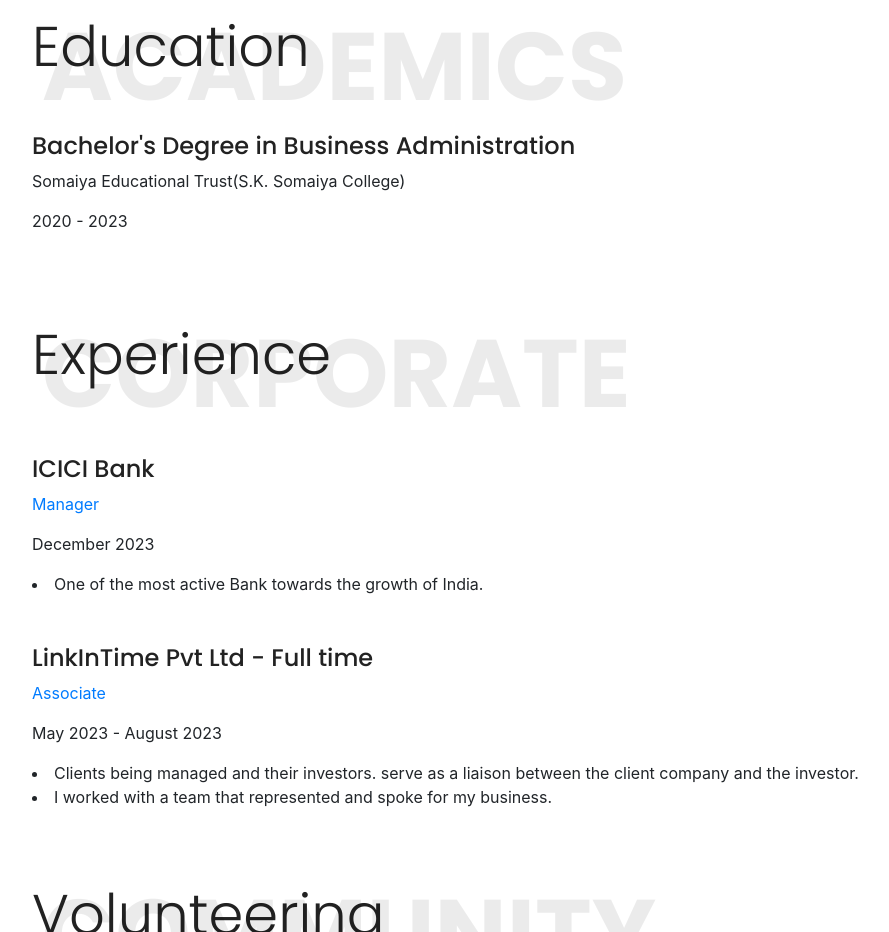
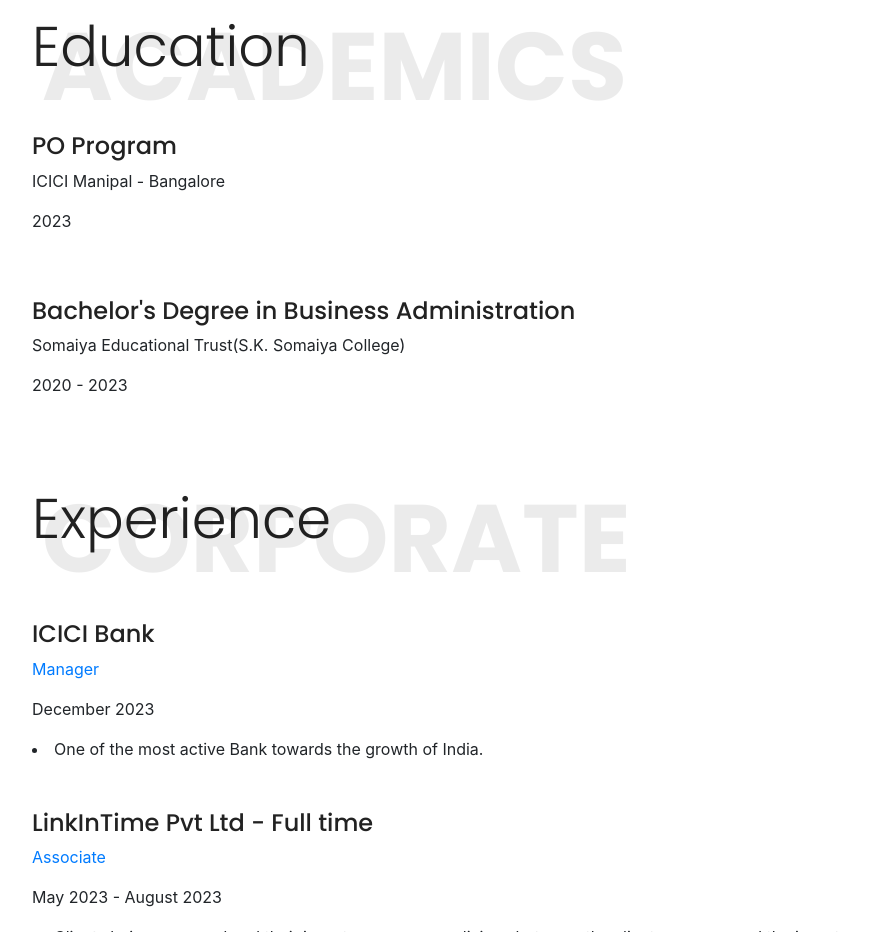
Before and after one commit to codeforlife15/portfolio, a plain HTML site: page index.html in a window 1280 px wide. Shown: the part 1760-2692 px from the top of the page, without its empty margins (53-942 px from the left). Drawn offline with nearby package versions, Linux system fonts and the light colour scheme; a script that the page names is missing.

Commit message:
Update index.html

```diff
--- a/index.html
+++ b/index.html
@@ -171,6 +171,16 @@
                 <h1 class="bold-text bg-text">Academics</h1>
                 <div class="py-4">
                     <div class="desc">
+                        <h4>PO Program</h4>
+                        <p>ICICI Manipal - Bangalore</p>
+                    </div>
+                    <div>
+                        <p>2023</p>
+                    </div>
+                </div>
+
+                <div class="py-4">
+                    <div class="desc">
                         <h4>Bachelor's Degree in Business Administration</h4>
                         <p>Somaiya Educational Trust(S.K. Somaiya College)</p>
                     </div>
```
